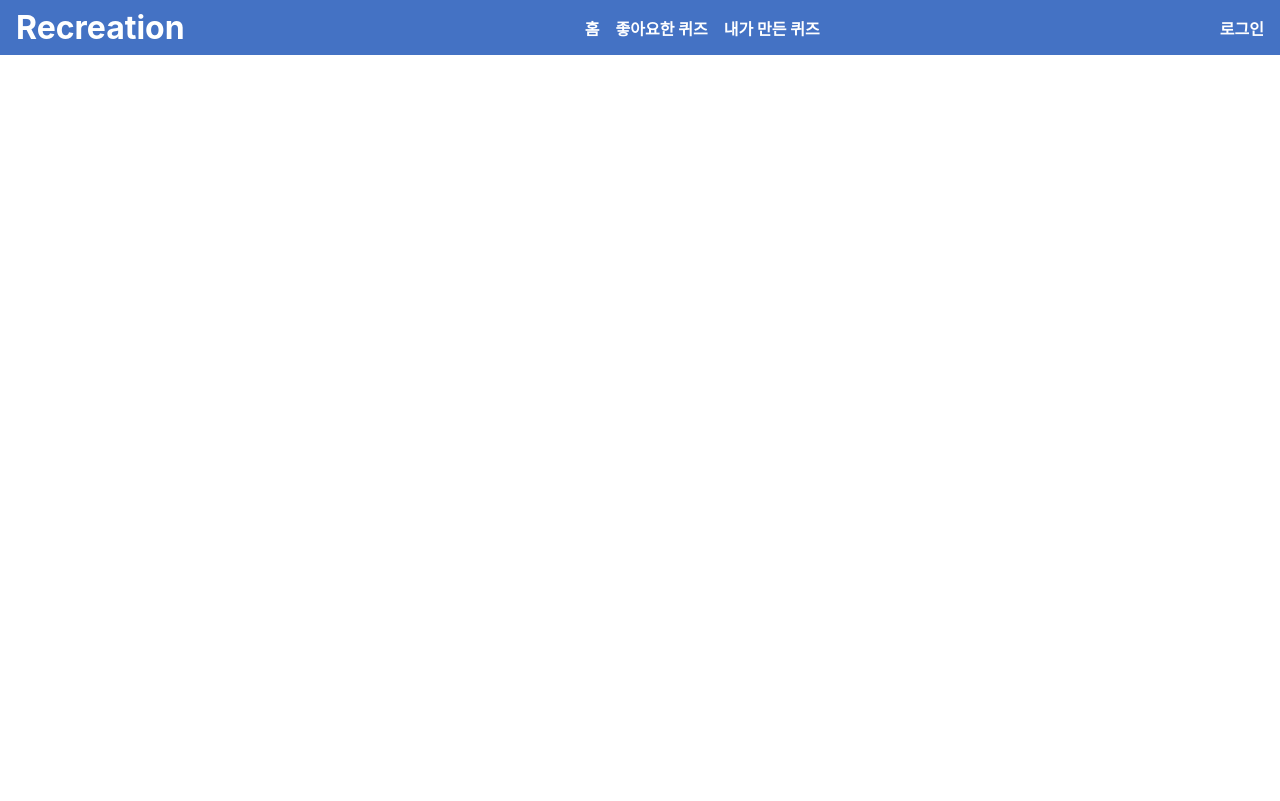
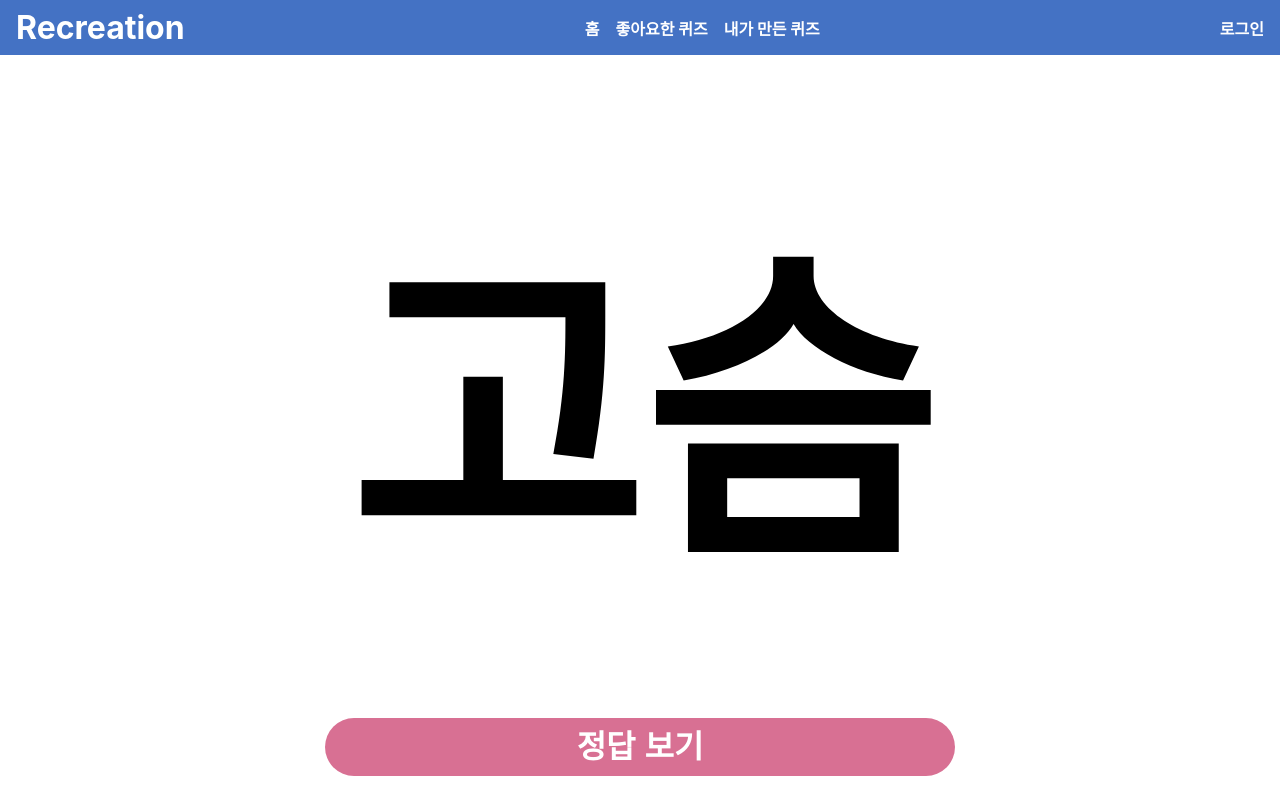
Before and after one commit to asjay18/cs496_4thWeek, a React (Create React App) app in the folder client/: page /fourWordQuiz in a window 1280 px wide. Built offline with nearby package versions, Linux system fonts and the light colour scheme; the HTML template or start-up script is replaced by a standard one.

Commit message:
Make slide show

```diff
--- a/client/src/App.js
+++ b/client/src/App.js
@@ -12,6 +12,7 @@ import Enroll from './Pages/Auth/Enroll';
 import PeopleQuiz from "./Pages/HomePage/PeopleQuiz";
 import SongQuiz from "./Pages/HomePage/SongQuiz";
 import Jurumarble from "./Pages/HomePage/Jurumarble"
+import FourWordQuiz from './Pages/HomePage/FourWordQuiz';
 
 import MakeQuiz from './Pages/MakeQuiz';
 
@@ -28,6 +29,7 @@ function App() {
           <Route path='/peopleQuiz' element={<PeopleQuiz/>} />
           <Route path='/songQuiz' element={<SongQuiz/>} />
           <Route path='/jurumarble' element={<Jurumarble/>} />
+          <Route path='/fourWordQuiz' element={<FourWordQuiz/>}/>
           <Route path='/login' element={<Login/>} />
           <Route path='/enroll' element={<Enroll/>}/>
         </Routes>
--- /dev/null
+++ b/client/src/Pages/HomePage/FourWordQuiz.js
@@ -0,0 +1,43 @@
+import React from "react";
+import { useState } from "react";
+
+function FourWordQuiz() {
+    const fourWordList = [
+        {word: '고슴', ans: '도치' },
+        {word: '집에', ans: '갈래' },
+        {word: '놀고', ans: '싶어' },
+        {word: '궁칼', ans: '국수' },
+        {word: '끝'}
+    ]
+
+    const [count, setCount] = useState(0);
+    const countUntil = (fourWordList.length-1)*2;
+    const [buttonText, setButtonText] = useState('정답 보기');
+
+    const seeNext = (e) => {
+        if(count+1 >= countUntil){
+            setCount(countUntil)
+            setButtonText('나가기')
+        }
+        else{
+            if(count%2===0) setButtonText('다음으로')
+            else setButtonText('정답 보기')
+            setCount(count+1)
+        }
+    }
+
+    return (
+        <div className="quizPage">
+            <div className="quizAnswer">
+                <h1>{
+                    (count%2===0)?
+                    fourWordList[parseInt(count/2)].word:
+                    fourWordList[parseInt(count/2)].ans
+                }</h1>
+            </div>
+            <button onClick={seeNext}>{buttonText}</button>
+        </div>
+    )
+}
+
+export default FourWordQuiz;
--- a/client/src/Pages/HomePage/Home.css
+++ b/client/src/Pages/HomePage/Home.css
@@ -1,9 +1,8 @@
 .quizesTab{
-    height: 100%;
+    height: 30vh;
     display: flex;
     flex-direction: row;
-    justify-content: center;
-    gap: 2vw;
+    gap: 3vw;
     padding: 10px 1vw;
     user-select: none;
 }
@@ -23,10 +22,31 @@
     padding: 20px;
     background-color: #eee;
     width: 30vw;
-    height: 45%;
+    height: 100%;
     font-size: 24px;
     text-align: left;
     border-radius: 8px;
     color: black;
     justify-content: center;
 }
+
+.quizPage{
+    width: 100%;
+    height: 100%;
+}
+
+.quizAnswer{
+    display: flex;
+    height: 90%;
+    font-size: 20vmin;
+    align-items: center;
+    justify-content: center;
+}
+
+.quizPage button {
+    margin: 0;
+    width: 50%;
+    height: 8%;
+    margin-bottom: 2%;
+    font-size: 4vmin;
+}
--- a/client/src/Pages/HomePage/Home.js
+++ b/client/src/Pages/HomePage/Home.js
@@ -4,6 +4,7 @@ import './Home.css';
 
 function Home(){
     return(
+        <div>
             <div className="quizesTab">
                 <Link to="/peopleQuiz">
                     <div className="type" id="peopleQuiz">
@@ -24,6 +25,15 @@ function Home(){
                     </div>
                 </Link>
             </div>
+            <div className="quizesTab">
+                <Link to="/fourWordQuiz">
+                    <div className="type" id="fourWordQuiz">
+                        <h4>네글자 퀴즈</h4>
+                        <div>image of 00,00</div>
+                    </div>
+                </Link>
+            </div>
+        </div>
     )
 }
 
--- a/client/src/Pages/MakeQuiz.js
+++ b/client/src/Pages/MakeQuiz.js
@@ -1,33 +1,13 @@
 import React from "react";
 import { useState } from "react";
 import { Stepper,Step,StepLabel } from '@mui/material';
-
-const people= [
-  { firstName: "John", lastName: "Smith" },
-  { firstName: "Bill", lastName: "Jones" },
-  { firstName: "Roger", lastName: "Moore" }
-];
-const People= ({ i, name }) => (
-  <div>
-    {i} {name}
-  </div>
-);
-// function MakeQuiz() {
-//   return (
-//     <div>
-//       {people.map((p, i) => (
-//         <People {...p} key={i} />
-//       ))}
-//     </div>
-//   );
-// }
 
 function MakeQuiz(){
     const initialValues = { type: "people", title: "" };
     const [formValues, setFormValues] = useState(initialValues);
 
     const [imageState, setImageState] = useState('사진을 업로드해주세요');
-    const [formImages, setFormImages] = useState({});
+    const [formImages, setFormImages] = useState([]);
 
     const steps = ['Step 1', 'Step 2'];
     const stepAction = ['다음으로 가기', '제출하기'];
@@ -42,7 +22,8 @@ function MakeQuiz(){
     const handleImages = (e) => {
         fileList = e.target.files
         console.log(e.target.files)
-        setFormImages({...fileList})
+        setFormImages(fileList)
+        console.log(fileList)
         setImageState(`업로드할 사진 수: 총 ${fileList.length}개`)
     }
 
@@ -104,9 +85,18 @@ function MakeQuiz(){
             }
             {activeStep===1 &&
                 <div>
-                {(formImages!=null)?Array.from(formImages).forEach((item) => (
-                    <People {...item.name} key={item.type} />
-                )):<></>}
+                    <p>리스트</p>
+                    {(formImages!=null) ? Array.from(formImages).map((item)=>{
+                        console.log(item);
+                        return (
+                        <div className="imageList">
+                            <div>{item.name}</div>
+                            <input type="text" placeholder="정답"></input>
+                            <div></div>
+                            <img src={`${item}`}/>
+                        </div>)
+                    })
+                    :null}
                 </div>
             }
 
--- a/client/src/Pages/Page.css
+++ b/client/src/Pages/Page.css
@@ -82,3 +82,20 @@ button:hover{
     color: black;
     width: 30%;
 }
+
+.imageList{
+    border: 1px #ccc solid;
+    padding: 10px;
+    margin: 10px;
+    display: flex;
+    gap: 10px;
+}
+
+.imageList input{
+    height: 2rem;
+}
+
+.imageList img {
+    width: 80px;
+    height: 80px;
+}
```
Also changed, not shown: client/src/Pages/List.js (deleted), 1 other file (tests, documents, lock files or other folders). Lines whose indentation alone changed are shown as unchanged.
